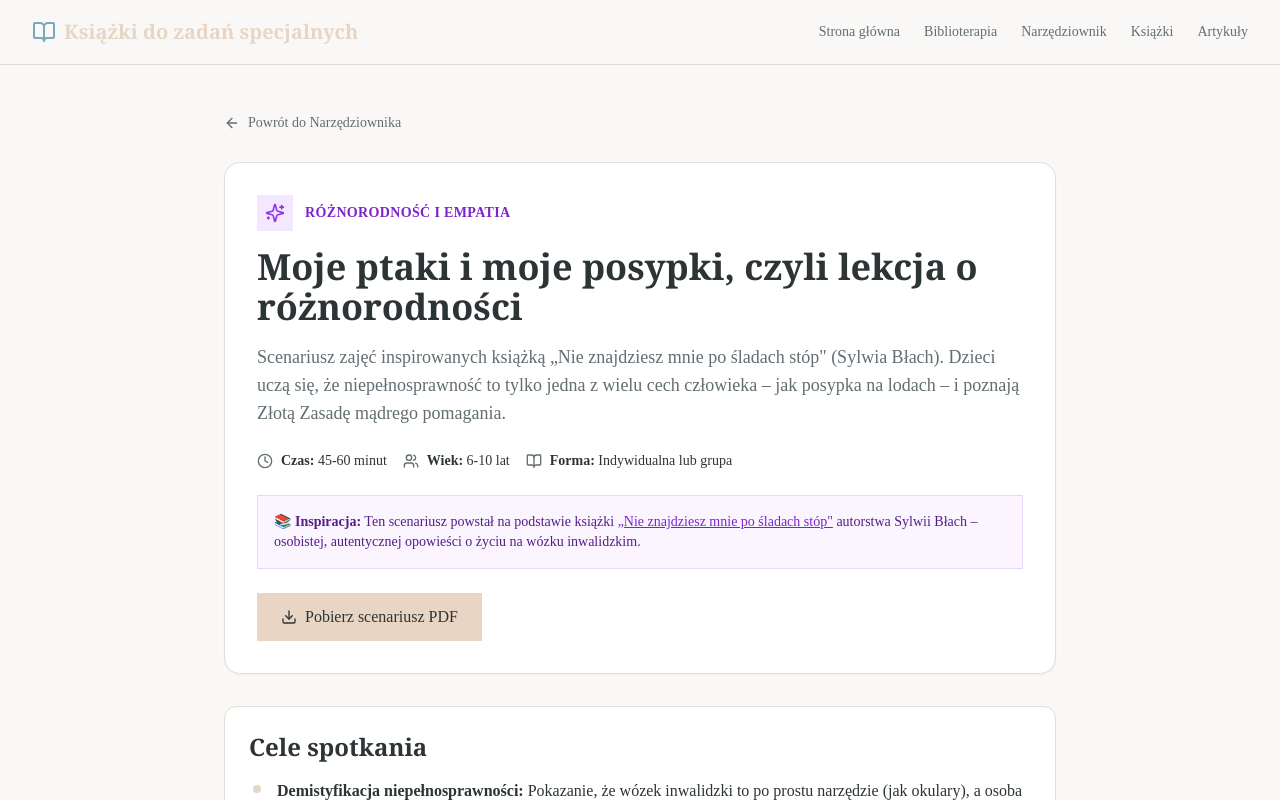
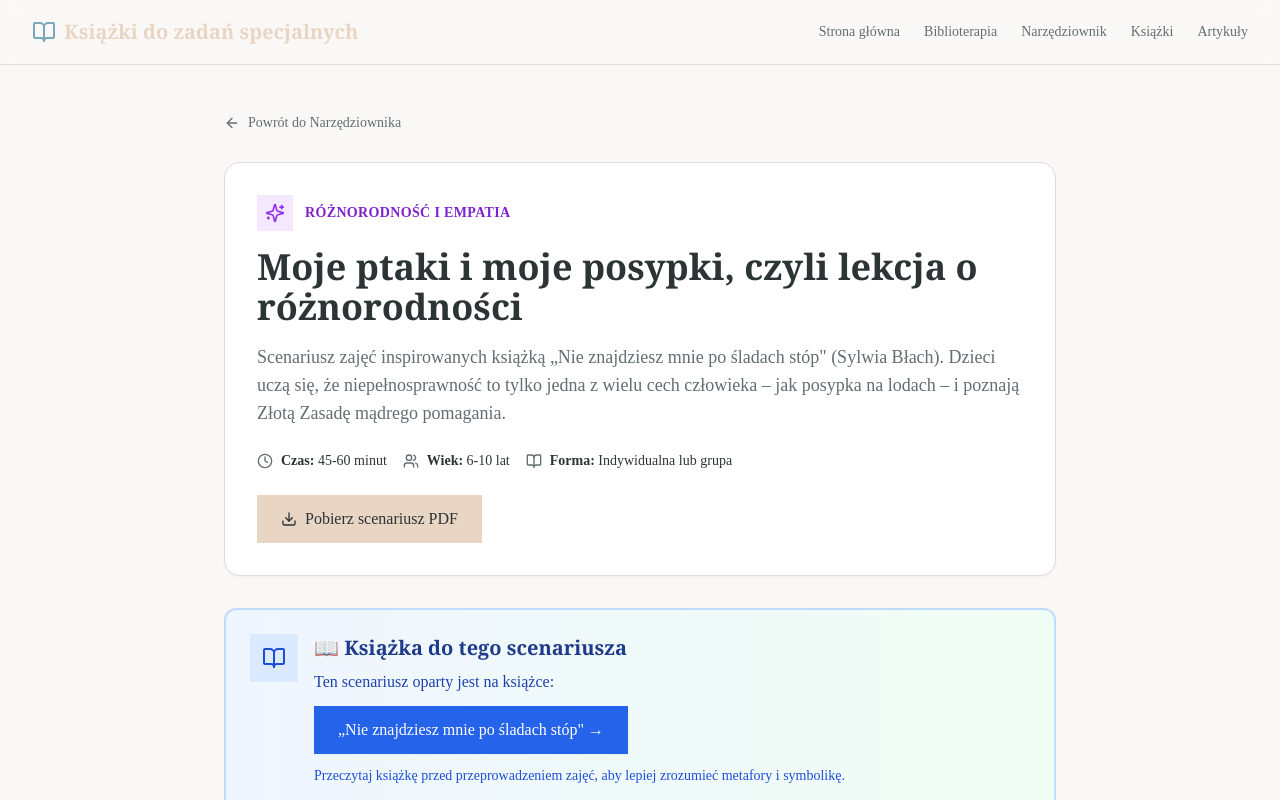
Before and after one commit to totawierzba-star/sg-8666905e-bcc0-4ab2-a8e9-61b5a6ffc3b2-1773721541, a Next.js app: page /biblioterapia/scenariusze/moje-ptaki-i-posypki in a window 1280 px wide. Shown: the top 800 px of the page. Built offline with nearby package versions, Linux system fonts and the light colour scheme.

Commit message:
style(biblioterapia): Update book link box to correct blue-green style

```diff
--- a/src/pages/biblioterapia/scenariusze/moje-ptaki-i-posypki.tsx
+++ b/src/pages/biblioterapia/scenariusze/moje-ptaki-i-posypki.tsx
@@ -73,19 +73,6 @@ export default function MojePtakiIPosypkiPage() {
                 </div>
               </div>
 
-              <div className="bg-purple-50 border border-purple-200 rounded-lg p-4 mb-6">
-                <p className="text-sm text-purple-900">
-                  <strong>📚 Inspiracja:</strong> Ten scenariusz powstał na podstawie książki{" "}
-                  <Link
-                    href="/ksiazki/nie-znajdziesz-mnie"
-                    className="text-purple-700 hover:text-purple-900 underline font-medium"
-                  >
-                    „Nie znajdziesz mnie po śladach stóp"
-                  </Link>
-                  {" "}autorstwa Sylwii Błach – osobistej, autentycznej opowieści o życiu na wózku inwalidzkim.
-                </p>
-              </div>
-
               <button
                 onClick={() => window.print()}
                 className="inline-flex items-center gap-2 bg-primary text-primary-foreground px-6 py-3 rounded-lg hover:bg-primary/90 transition-colors font-medium"
@@ -93,6 +80,31 @@ export default function MojePtakiIPosypkiPage() {
                 <Download className="h-4 w-4" />
                 Pobierz scenariusz PDF
               </button>
+            </div>
+
+            <div className="bg-gradient-to-r from-blue-50 to-green-50 border-2 border-blue-200 rounded-xl p-6 mb-8">
+              <div className="flex items-start gap-4">
+                <div className="bg-blue-100 p-3 rounded-lg">
+                  <BookOpen className="h-6 w-6 text-blue-700" />
+                </div>
+                <div className="flex-1">
+                  <h2 className="font-serif text-xl font-bold text-blue-900 mb-2">
+                    📖 Książka do tego scenariusza
+                  </h2>
+                  <p className="text-blue-800 mb-3">
+                    Ten scenariusz oparty jest na książce:
+                  </p>
+                  <Link
+                    href="/ksiazki/nie-znajdziesz-mnie"
+                    className="inline-block bg-blue-600 text-white px-6 py-3 rounded-lg font-medium hover:bg-blue-700 transition-colors shadow-sm"
+                  >
+                    „Nie znajdziesz mnie po śladach stóp" →
+                  </Link>
+                  <p className="text-sm text-blue-700 mt-3">
+                    Przeczytaj książkę przed przeprowadzeniem zajęć, aby lepiej zrozumieć metafory i symbolikę.
+                  </p>
+                </div>
+              </div>
             </div>
 
             {/* Cele */}
```
